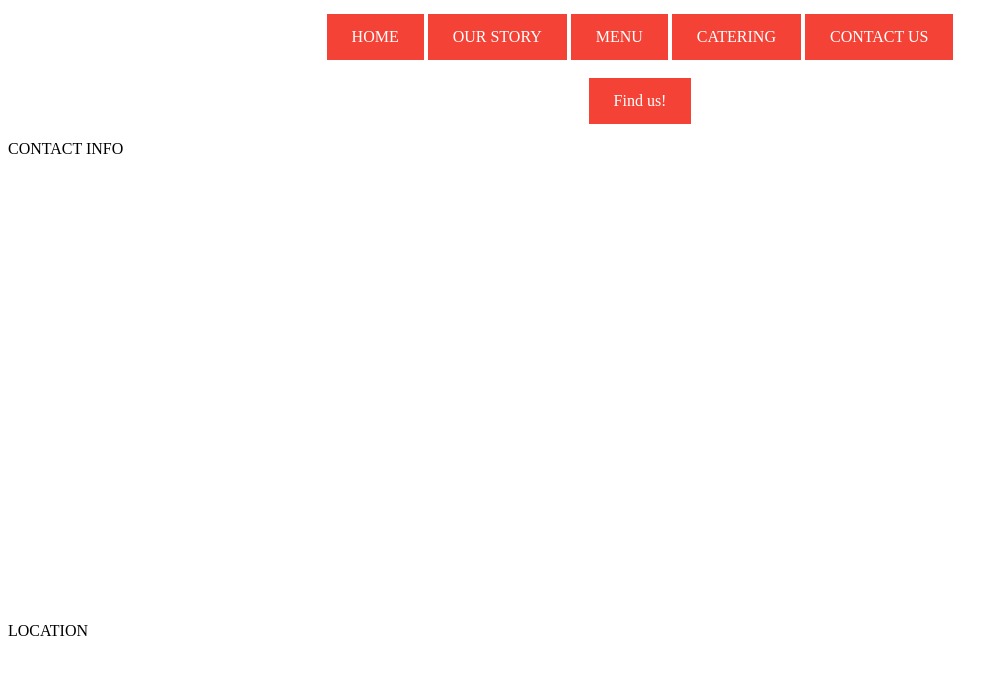
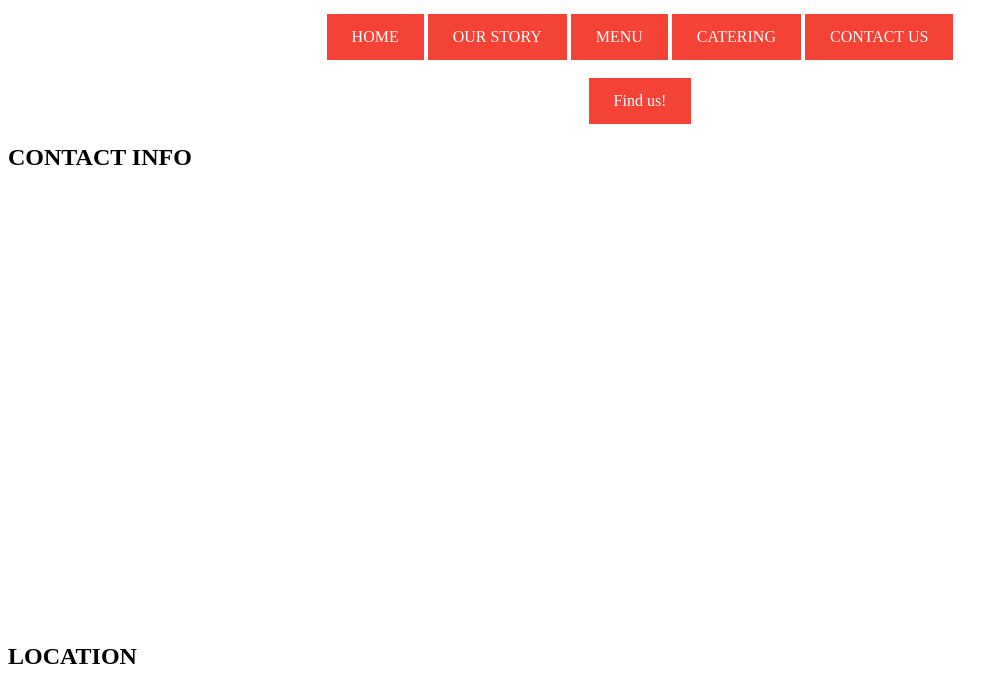
Before and after one commit to daisy0905/OkotoksPizza, a plain HTML site: page OkotoksPizza/pages/contactus.html in a window 1280 px wide. Shown: the part 137-827 px from the top of the page, without its empty margins (0-1008 px from the left). Before the commit the page ends 800 px from the top, so only its background shows below. Drawn offline with Linux system fonts and the light colour scheme.

Commit message:
Update contactus.html
Added </nav> tag and replaced <p> tag with <h1>tag

```diff
--- a/OkotoksPizza/pages/contactus.html
+++ b/OkotoksPizza/pages/contactus.html
@@ -17,15 +17,16 @@
         <a href="catering.html">CATERING</a>
         <a href="contactus.html">CONTACT US</a>
     </div>
+    </nav>
     <br>
     <center><a href="#location">Find us!</a></center>
     <section>
-    <p>CONTACT INFO</p>
+    <h1>CONTACT INFO</h1>
     </section>
     <br><br><br<br><br><br><br><br><br><br><br><br><br><br><br><br><br<br><br><br><br><br><br><br><br><br><br><br>
     <section>
     <div id="location">
-        <P>LOCATION</P>
+        <h1>LOCATION</h1>
     </div>
     </section>
 </body>
```
